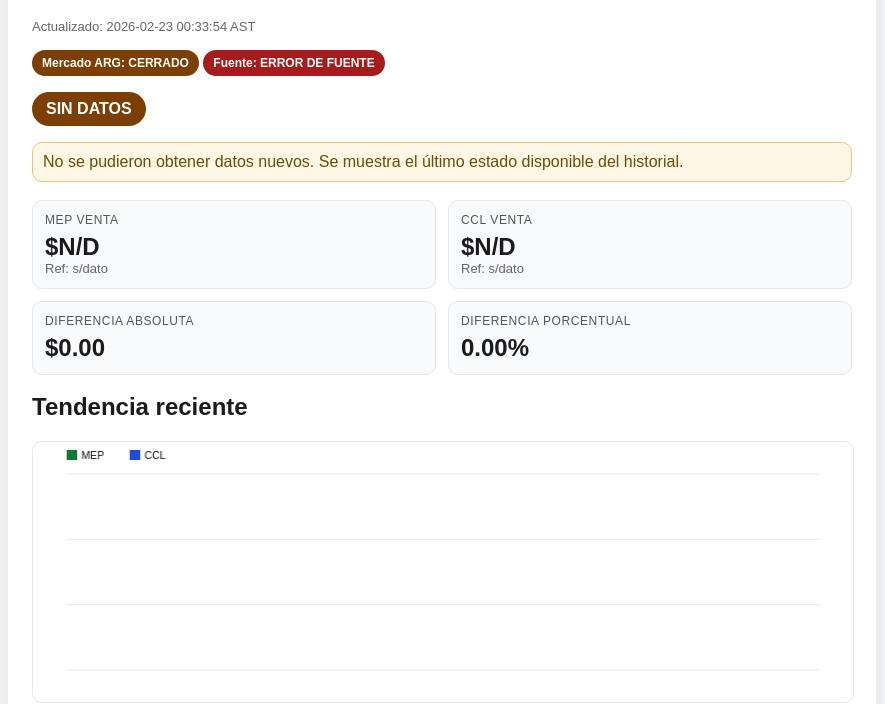
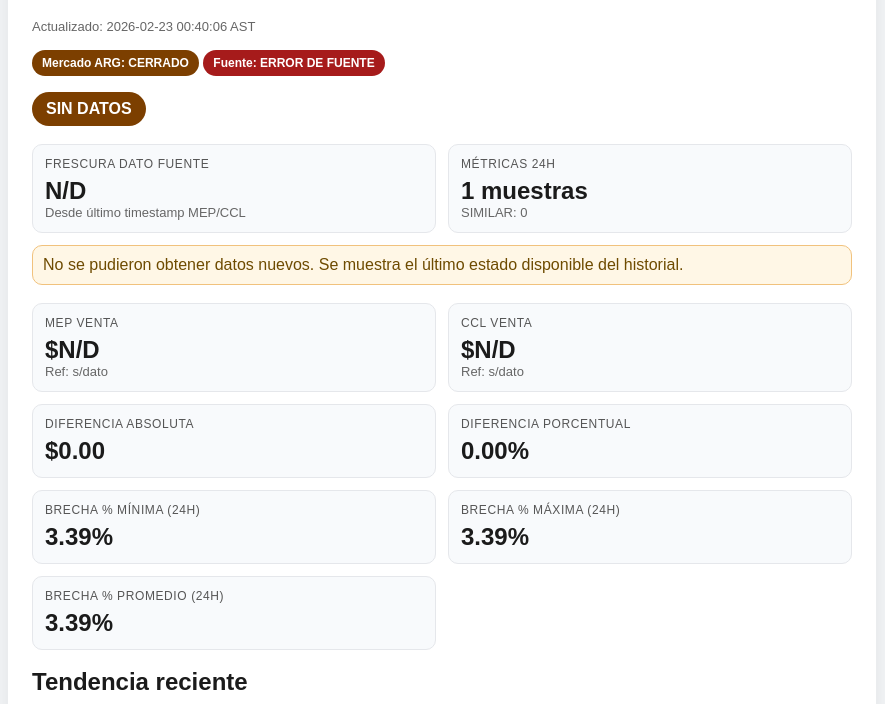
Before and after one commit to AgustinPorto/Monitor-MEPyCCL, a plain HTML site: page public/dashboard.html in a window 1280 px wide. Shown: the part 109-813 px from the top of the page, without its empty margins (198-1083 px from the left). Drawn offline with Linux system fonts and the light colour scheme.

Commit message:
Add 24h metrics and source freshness indicators

```diff
--- a/public/dashboard.html
+++ b/public/dashboard.html
@@ -26,15 +26,23 @@
 <body>
   <div class="card">
     <h1>Monitor Dolar MEP vs CCL</h1>
-    <p class="muted">Actualizado: 2026-02-23 00:33:54 AST</p>
+    <p class="muted">Actualizado: 2026-02-23 00:40:06 AST</p>
     <p><span class="chip" style="background:#7c3f00">Mercado ARG: CERRADO</span> <span class="chip" style="background:#a61b1b">Fuente: ERROR DE FUENTE</span></p>
     <p><span class="status">SIN DATOS</span></p>
+    <div class="grid">
+      <div class="box"><div class="k">Frescura dato fuente</div><div class="v">N/D</div><div class="muted">Desde último timestamp MEP/CCL</div></div>
+      <div class="box"><div class="k">Métricas 24h</div><div class="v">1 muestras</div><div class="muted">SIMILAR: 0</div></div>
+    </div>
+
     <div class="warn">No se pudieron obtener datos nuevos. Se muestra el último estado disponible del historial.</div>
     <div class="grid">
       <div class="box"><div class="k">MEP venta</div><div class="v">$N/D</div><div class="muted">Ref: s/dato</div></div>
       <div class="box"><div class="k">CCL venta</div><div class="v">$N/D</div><div class="muted">Ref: s/dato</div></div>
       <div class="box"><div class="k">Diferencia absoluta</div><div class="v">$0.00</div></div>
       <div class="box"><div class="k">Diferencia porcentual</div><div class="v">0.00%</div></div>
+      <div class="box"><div class="k">Brecha % mínima (24h)</div><div class="v">3.39%</div></div>
+      <div class="box"><div class="k">Brecha % máxima (24h)</div><div class="v">3.39%</div></div>
+      <div class="box"><div class="k">Brecha % promedio (24h)</div><div class="v">3.39%</div></div>
     </div>
     <h2 style="margin-top:18px">Tendencia reciente</h2>
     <canvas id="trendChart" width="780" height="260"></canvas>
```
Also changed, not shown: README.md, 1 other file.
